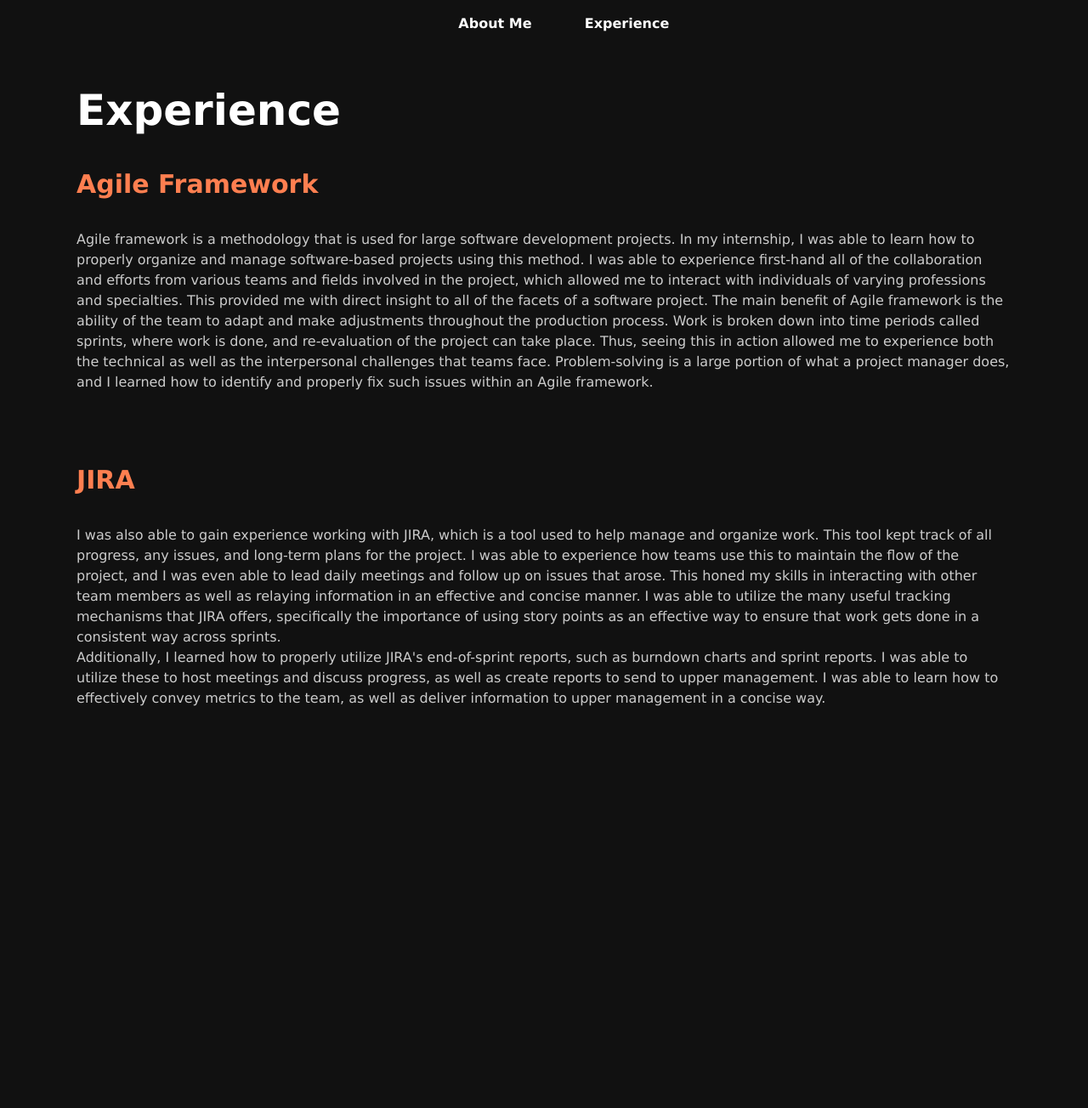
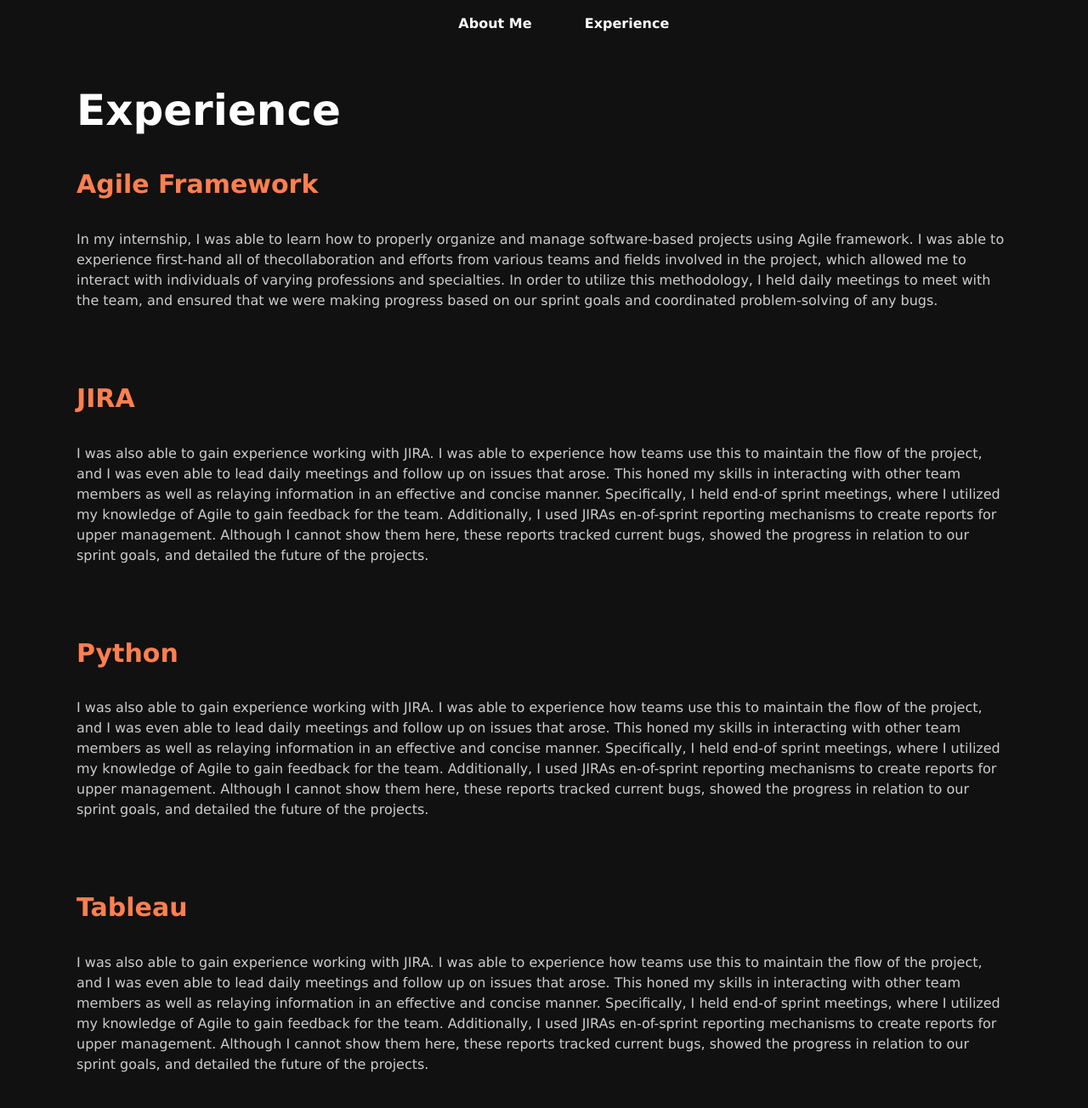
Before and after one commit to kmarino513/Personal-Website, a plain HTML site: page experience.html in a window 1280 px wide. Shown: the part 16-1320 px from the top of the page at 85% size. Before the commit the page ends 936 px from the top, so only its background shows below. Drawn offline with Linux system fonts and the light colour scheme.

Commit message:
Update experience.html

```diff
--- a/experience.html
+++ b/experience.html
@@ -22,14 +22,10 @@
       <section class="flex">
         <div>
           <p>
-            Agile framework is a methodology that is used for large software development projects. In my internship, I was able to learn
-            how to properly organize and manage software-based projects using this method. I was able to experience first-hand all of the
-            collaboration and efforts from various teams and fields involved in the project, which allowed me to interact with individuals
-            of varying professions and specialties. This provided me with direct insight to all of the facets of a software project. The
-            main benefit of Agile framework is the ability of the team to adapt and make adjustments throughout the production process. Work
-            is broken down into time periods called sprints, where work is done, and re-evaluation of the project can take place. Thus, seeing
-            this in action allowed me to experience both the technical as well as the interpersonal challenges that teams face. Problem-solving
-            is a large portion of what a project manager does, and I learned how to identify and properly fix such issues within an Agile framework.
+            In my internship, I was able to learn how to properly organize and manage software-based projects using Agile framework. I was able to
+            experience first-hand all of thecollaboration and efforts from various teams and fields involved in the project, which allowed me to
+            interact with individuals of varying professions and specialties. In order to utilize this methodology, I held daily meetings to meet with
+            the team, and ensured that we were making progress based on our sprint goals and coordinated problem-solving of any bugs.
           </p>
         </div>
       </section>
@@ -38,18 +34,40 @@
       <section class="flex">
         <div>
           <p>
-            I was also able to gain experience working with JIRA, which is a tool used to help manage and organize work. This tool kept track of
-            all progress, any issues, and long-term plans for the project. I was able to experience how teams use this to maintain the flow of the
+            I was also able to gain experience working with JIRA. I was able to experience how teams use this to maintain the flow of the
             project, and I was even able to lead daily meetings and follow up on issues that arose. This honed my skills in interacting with other
-            team members as well as relaying information in an effective and concise manner. I was able to utilize the many useful tracking mechanisms
-            that JIRA offers, specifically the importance of using story points as an effective way to ensure that work gets done in a consistent way
-            across sprints.
+            team members as well as relaying information in an effective and concise manner. Specifically, I held end-of sprint meetings, where I
+            utilized my knowledge of Agile to gain feedback for the team. Additionally, I used JIRAs en-of-sprint reporting mechanisms to create
+            reports for upper management. Although I cannot show them here, these reports tracked current bugs, showed the progress in relation to
+            our sprint goals, and detailed the future of the projects.
+          </p>
+        </div>
+      </section>
 
-            <br>
+      <h2>Python</h2>
+      <section class="flex">
+        <div>
+          <p>
+            I was also able to gain experience working with JIRA. I was able to experience how teams use this to maintain the flow of the
+            project, and I was even able to lead daily meetings and follow up on issues that arose. This honed my skills in interacting with other
+            team members as well as relaying information in an effective and concise manner. Specifically, I held end-of sprint meetings, where I
+            utilized my knowledge of Agile to gain feedback for the team. Additionally, I used JIRAs en-of-sprint reporting mechanisms to create
+            reports for upper management. Although I cannot show them here, these reports tracked current bugs, showed the progress in relation to
+            our sprint goals, and detailed the future of the projects.
+          </p>
+        </div>
+      </section>
 
-            Additionally, I learned how to properly utilize JIRA's end-of-sprint reports, such as burndown charts and sprint reports. I was able to
-            utilize these to host meetings and discuss progress, as well as create reports to send to upper management. I was able to learn how to
-            effectively convey metrics to the team, as well as deliver information to upper management in a concise way.
+      <h2>Tableau</h2>
+      <section class="flex">
+        <div>
+          <p>
+            I was also able to gain experience working with JIRA. I was able to experience how teams use this to maintain the flow of the
+            project, and I was even able to lead daily meetings and follow up on issues that arose. This honed my skills in interacting with other
+            team members as well as relaying information in an effective and concise manner. Specifically, I held end-of sprint meetings, where I
+            utilized my knowledge of Agile to gain feedback for the team. Additionally, I used JIRAs en-of-sprint reporting mechanisms to create
+            reports for upper management. Although I cannot show them here, these reports tracked current bugs, showed the progress in relation to
+            our sprint goals, and detailed the future of the projects.
           </p>
         </div>
       </section>
```
